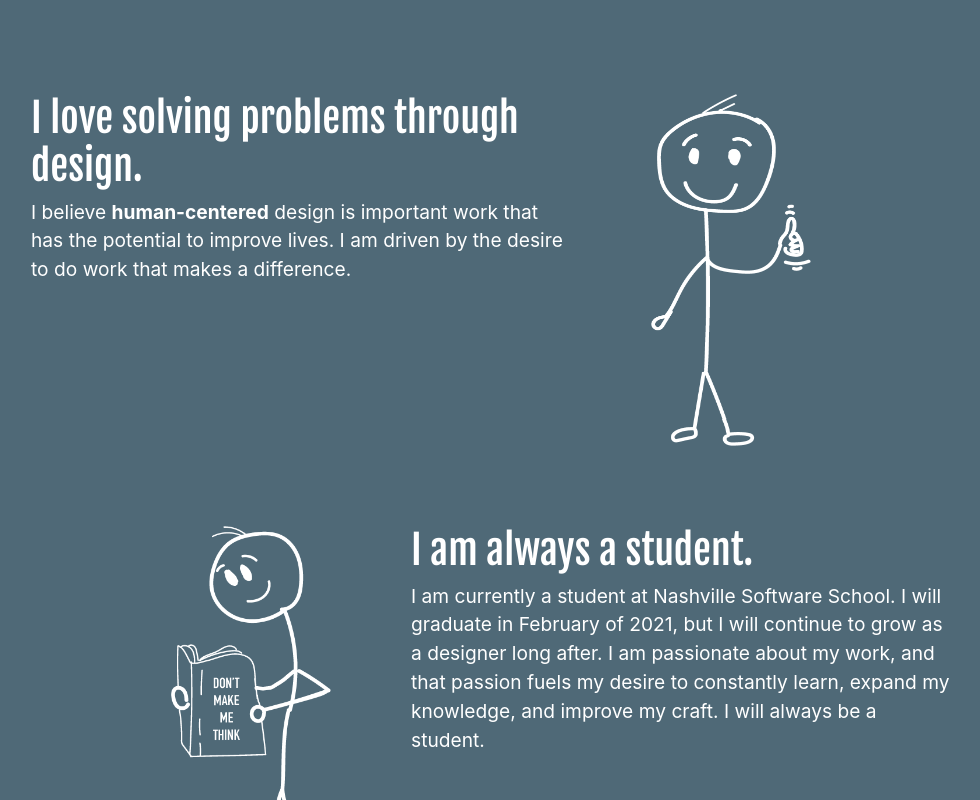
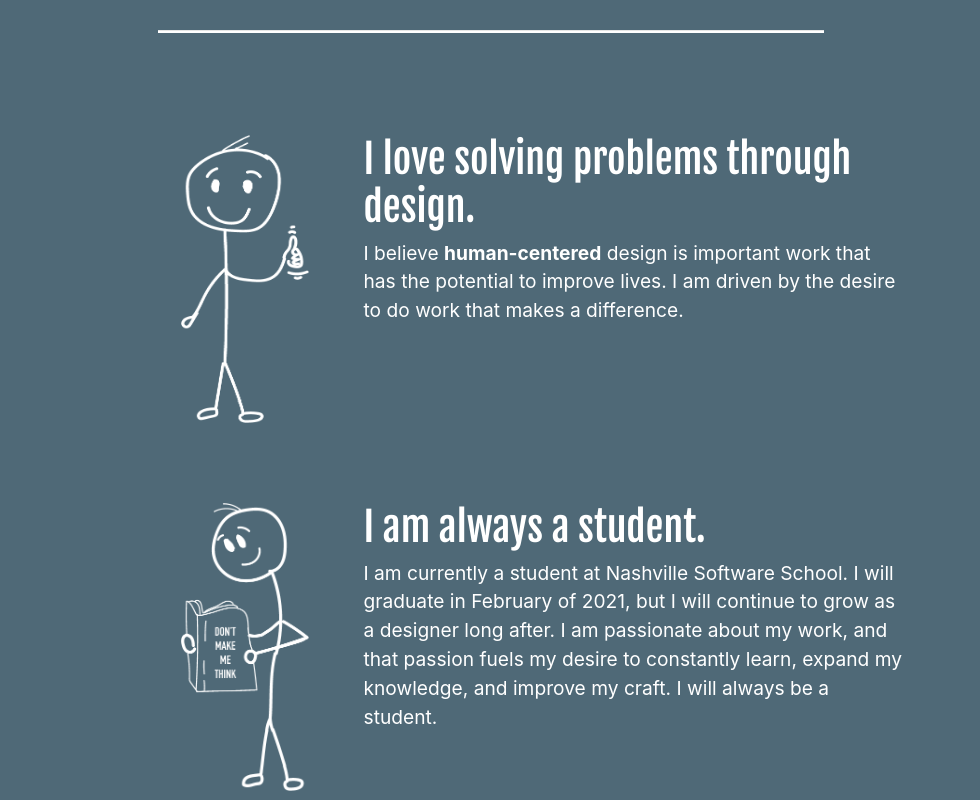
Before and after one commit to Devco2011/Devco2011.github.io, a React (Create React App) app: page / in a window 1280 px wide. Shown: the part 580-1380 px from the top of the page, without its empty margins (149-1129 px from the left). Built offline with nearby package versions, Linux system fonts and the light colour scheme.

Commit message:
added animated line to About

```diff
--- a/package.json
+++ b/package.json
@@ -6,9 +6,11 @@
     "@testing-library/jest-dom": "^5.11.8",
     "@testing-library/react": "^11.2.2",
     "@testing-library/user-event": "^12.6.0",
+    "animate.css": "^4.1.1",
     "bootstrap": "^4.5.3",
     "node-sass": "^4.14.1",
     "react": "^17.0.1",
+    "react-animate-on-scroll": "^2.1.5",
     "react-bootstrap": "^1.4.0",
     "react-dom": "^17.0.1",
     "react-scripts": "4.0.1",
--- a/src/App.js
+++ b/src/App.js
@@ -11,6 +11,8 @@ function App() {
       <NavBar />
       <Header />
       <About />
+      <About />
+
 
       {/* <header className="App-header">
         <img src={logo} className="App-logo" alt="logo" />
--- a/src/index.js
+++ b/src/index.js
@@ -1,6 +1,7 @@
 import React from 'react';
 import ReactDOM from 'react-dom';
 import './portfolioCustom.scss';
+import "animate.css/animate.min.css";
 import App from './App';
 import reportWebVitals from './reportWebVitals';
 
--- a/src/main/About.js
+++ b/src/main/About.js
@@ -1,24 +1,28 @@
 import React from 'react';
+import ScrollAnimation from 'react-animate-on-scroll';
 import { Row, Container, Col, Link } from 'react-bootstrap';
+
 
 export const About = () => {
     return (
         <>
             <Container id="about-container" >
+                <center><ScrollAnimation animateIn="animate__animated animate__backInLeft"><hr></hr></ScrollAnimation></center>
                 <Row className="justify-content-md-center">
+                    <Col md={3}>
+                        <img className="stickmanThumbsUp" src="../../images/StickmanThumbsUp.png" alt="Sickman giving a thumbs up!" />
+                    </Col>
                     <Col md={6}>
                         <div className="about-div">
                             <h4>I love solving problems through design.</h4>
                             <p>I believe <strong>human-centered</strong> design is important work that has the potential to improve lives.
                         I am driven by the desire to do work that makes a difference.</p>
                         </div>
-                    </Col>
-                    <Col md={4}>
-                        <img className="stickmanThumbsUp" src="../../images/StickmanThumbsUp.png" alt="Sickman giving a thumbs up!" />
+
                     </Col>
                 </Row>
                 <Row className="justify-content-md-center">
-                    <Col md={4}>
+                    <Col md={3}>
                         <img className="stickmanBook" src="../../images/stickmanBook.png" alt="Sickman giving a thumbs up!" />
                     </Col>
                     <Col md={6}>
@@ -34,6 +38,7 @@ export const About = () => {
                         <p>Jump to <a href="#work">case studies</a> if you'd like.</p>
                     </Col>
                 </Row>
+                <center><ScrollAnimation animateIn="animate__animated animate__backInRight"><hr></hr></ScrollAnimation></center>
             </Container>
         </>
 
--- a/src/portfolioCustom.scss
+++ b/src/portfolioCustom.scss
@@ -53,18 +53,27 @@ h4 {
 
 }
 .jumpTo2 {
-    text-align: right;
+    padding-top: 4em;
+    text-align: center;
     color: #fff;
 
 
 }
+hr {
+    display: inline-block;
+    width: 60%;
+    background-color: #fff;
+    height: 2px;
+
+}
+
 
 .about-container {
     display: flex;
     justify-content: center;
     text-align: center;
     flex-wrap: wrap;
-    padding-top: 8em;
+    padding-top: 6em;
     padding-bottom: 8em;
 }
 .about-div {
@@ -76,36 +85,11 @@ p {
 
 
 .stickmanThumbsUp {
-    float: right;
-    margin-top: 5em;
-    margin-right: 15%;
+    float: left;
 
     @media (min-width: 23.4375rem) {
             width: 4rem;
-            height: 11rem;
-            margin-right: 40%;
-    }
-
-    @media (min-width: 37.5rem) {
-            width: 10rem;
-            height: 22rem;
-    }
-
-    @media (min-width: 50rem) {
-            width: 10rem;
-            height: 22rem;
-            align-content: center;
-    }
-
-}
-.stickmanBook {
-    float: left;
-    margin-top: 5em;
-    margin-left: 10%;
-
-    @media (min-width: 23.4375rem) {
-            width: 4rem;
-            height: 11rem;
+            height: 8.5rem;
             margin-left: 40%;
     }
 
@@ -115,8 +99,33 @@ p {
     }
 
     @media (min-width: 50rem) {
+            margin-top: 5em;
+            width: 8rem;
+            height: 18rem;
+    }
+
+}
+.stickmanBook {
+    float: left;
+
+
+    @media (min-width: 23.4375rem) {
+            margin-top: 1em;
+            width: 4rem;
+            height: 8rem;
+            margin-left: 40%;
+
+    }
+
+    @media (min-width: 37.5rem) {
             width: 10rem;
             height: 22rem;
     }
 
+    @media (min-width: 50rem) {
+            margin-top: 5em;
+            width: 8rem;
+            height: 18rem;
+    }
+
 }
```
Also changed, not shown: src/main/ScrollLine.js (added, +11 -0 lines), 2 other files (tests, documents, lock files or other folders).
